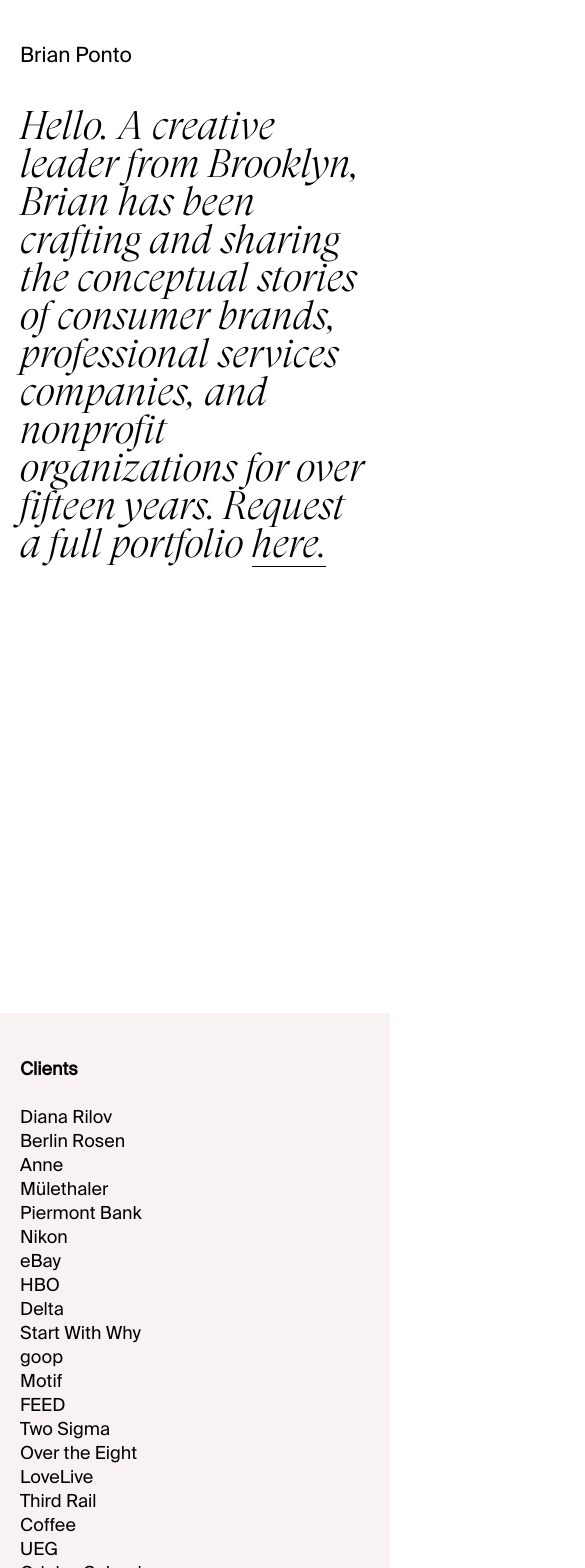
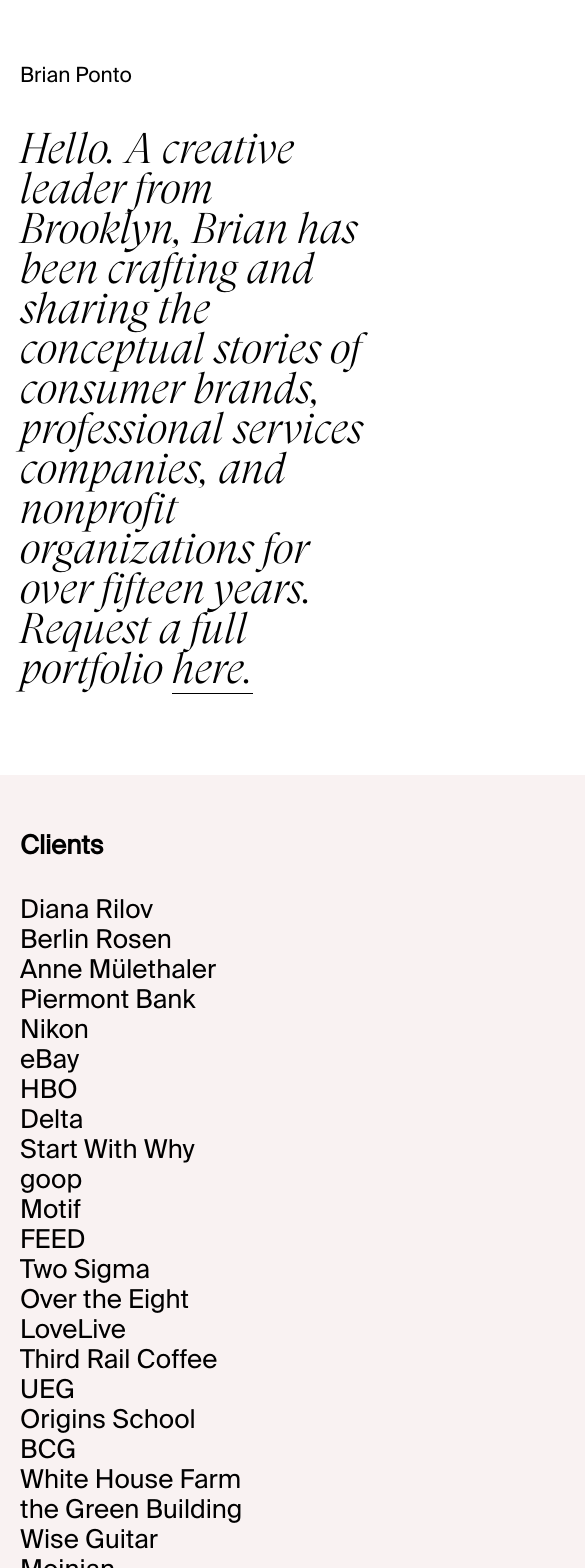
Before and after one commit to gavinoconnor/bp-site, a React (Create React App) app: page / in a window 390 px wide. Shown: the top 1568 px of the page, 585 px wide, since content can reach past the window. Built offline with nearby package versions, Linux system fonts and the light colour scheme.

Commit message:
mobile sizing for client component

```diff
--- a/src/App.css
+++ b/src/App.css
@@ -78,12 +78,12 @@
 }
 
 .client-image img {
-   position: absolute;
+   position: fixed;
    top: 50%;
-   left: 50%;
+   left: 60%;
    transform: translateX(-50%) translateY(-50%);
    max-width: 100%;
-   max-height: 100%;
+   max-height: 80%;
 }
 
 /*  */
@@ -150,11 +150,12 @@
 @media only screen and (max-width: 479px) {
   .home-container {
     padding: 20px;
+    margin-top: 20px;
+    margin-bottom: 20px;
   }
   .home-text {
-    height: 100vh;
-    font-size: 40px;
-    line-height: 38px;
+    font-size: 43px;
+    line-height: 40px;
   }
   .home-text a {
     border-bottom: 1px solid black;
@@ -162,15 +163,20 @@
 
   .client-container {
     display: flex;
+    width: 100vh;
     padding: 20px;
   }
+  .client-column {
+    font-size: 26px;
+    line-height: 30px;
+  }
   .client-image img {
-     position: absolute;
-     /* top: 25%;
-     left: 50%; */
-     transform: translateX(-25%) translateY(-25%);
-     max-width: 100%;
-     max-height: 100%;
+     position: fixed;
+     top: 50%;
+     left: 60%;
+     transform: translateX(-50%) translateY(-50%);
+     max-width: 80%;
+     max-height: 80%;
   }
   .footer-container {
     display: grid;
```
